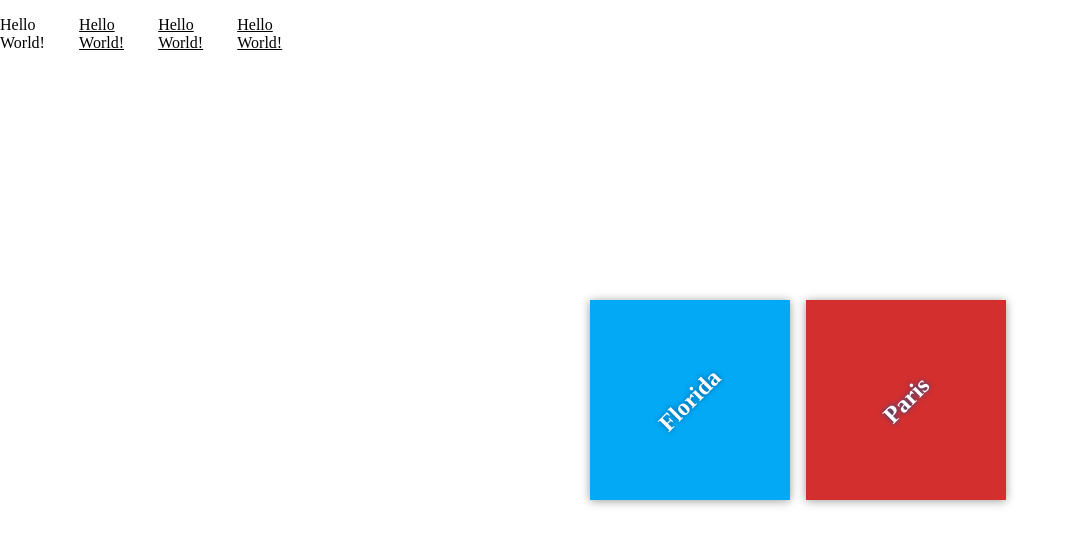
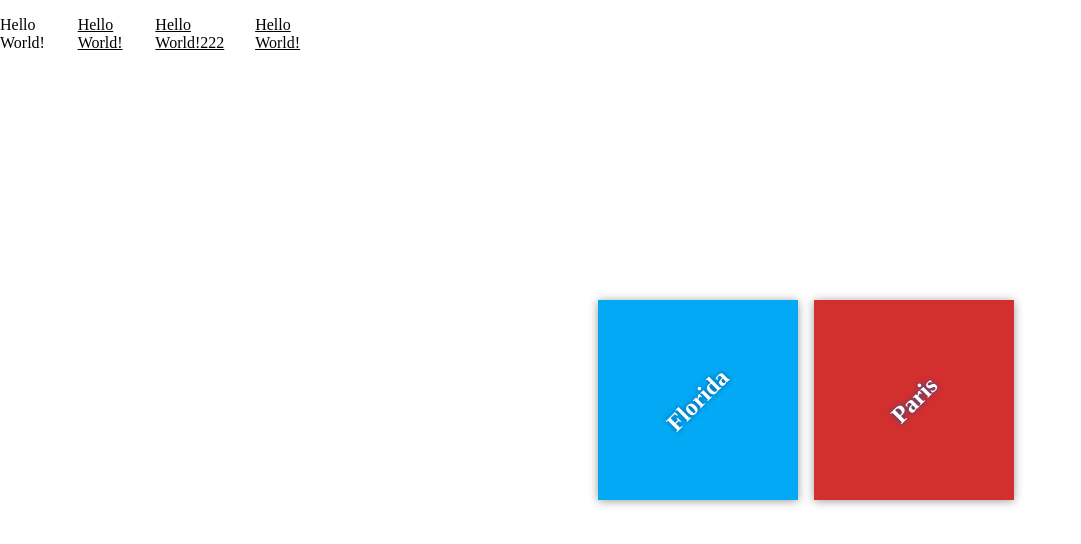
Before and after one commit to asaeedali/my-travel-plans-new, a plain HTML site: page index.html in a window 1280 px wide. Shown: the whole page, without its empty margins (0-1081 px from the left). Drawn offline with Linux system fonts and the light colour scheme.

Commit message:
Hello World222

```diff
--- a/index.html
+++ b/index.html
@@ -10,7 +10,7 @@
     <p>Hello World!</p>
     <p><u>Hello World!</u></p>
     <p>
-        <u>Hello World!</u>
+        <u>Hello World!222</u>
     </p>
     <p>
         <u>Hello World!</u>
```
